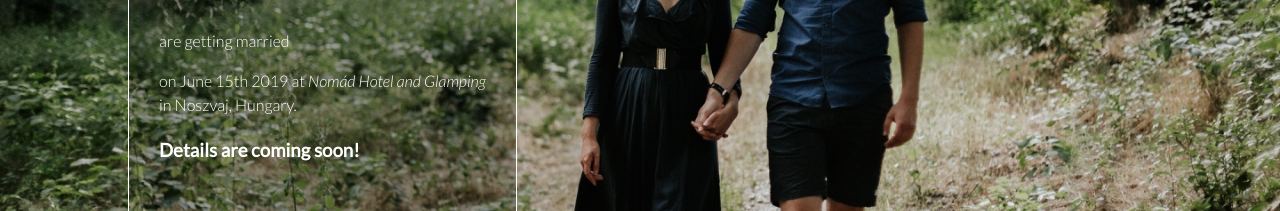
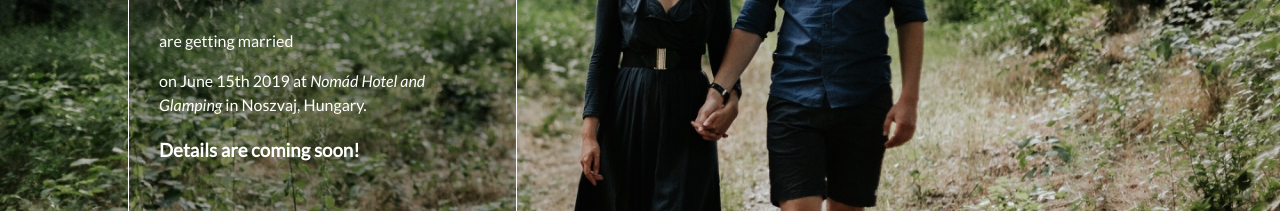
Before and after one commit to sophiestix/coming-soon-template, a plain HTML site: page index.html in a window 1280 px wide. Shown: the part 338-549 px from the top of the page. Drawn offline with Linux system fonts and the light colour scheme.

Commit message:
new fonts

```diff
--- a/index.html
+++ b/index.html
@@ -9,7 +9,7 @@
     <link rel="stylesheet" type="text/css" media="screen" href="public/styles/index.css" />
     <link rel="stylesheet" href="https://use.fontawesome.com/releases/v5.2.0/css/all.css" integrity="sha384-hWVjflwFxL6sNzntih27bfxkr27PmbbK/iSvJ+a4+0owXq79v+lsFkW54bOGbiDQ"
         crossorigin="anonymous">
-    <link href="https://fonts.googleapis.com/css?family=Lato:300,300i,400|Pinyon+Script" rel="stylesheet">
+    <link href="https://fonts.googleapis.com/css?family=Lato:300,400,400i|Pinyon+Script" rel="stylesheet">
     <!-- <script src="main.js"></script> -->
 </head>
 
--- a/src/styles/_typo.scss
+++ b/src/styles/_typo.scss
@@ -4,7 +4,7 @@ body {
     font-family: 'Lato', Helvetica, Arial, sans-serif;
     color: #4a4a4a;
     font-size: 1rem;
-    font-weight: 300;
+    font-weight: 400;
     line-height: 1.5;
 }
 
```
Also changed, not shown: public/styles/index.css.
